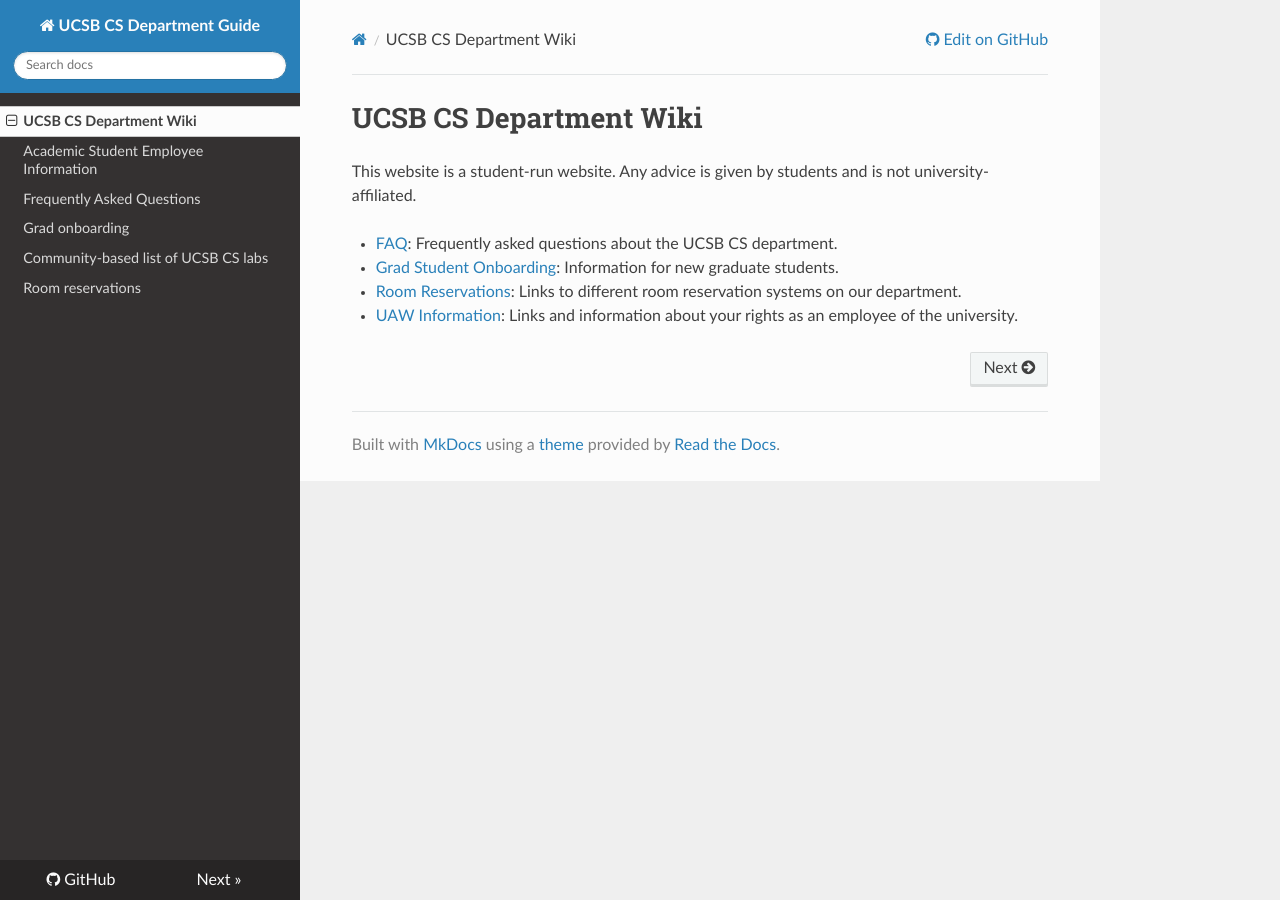
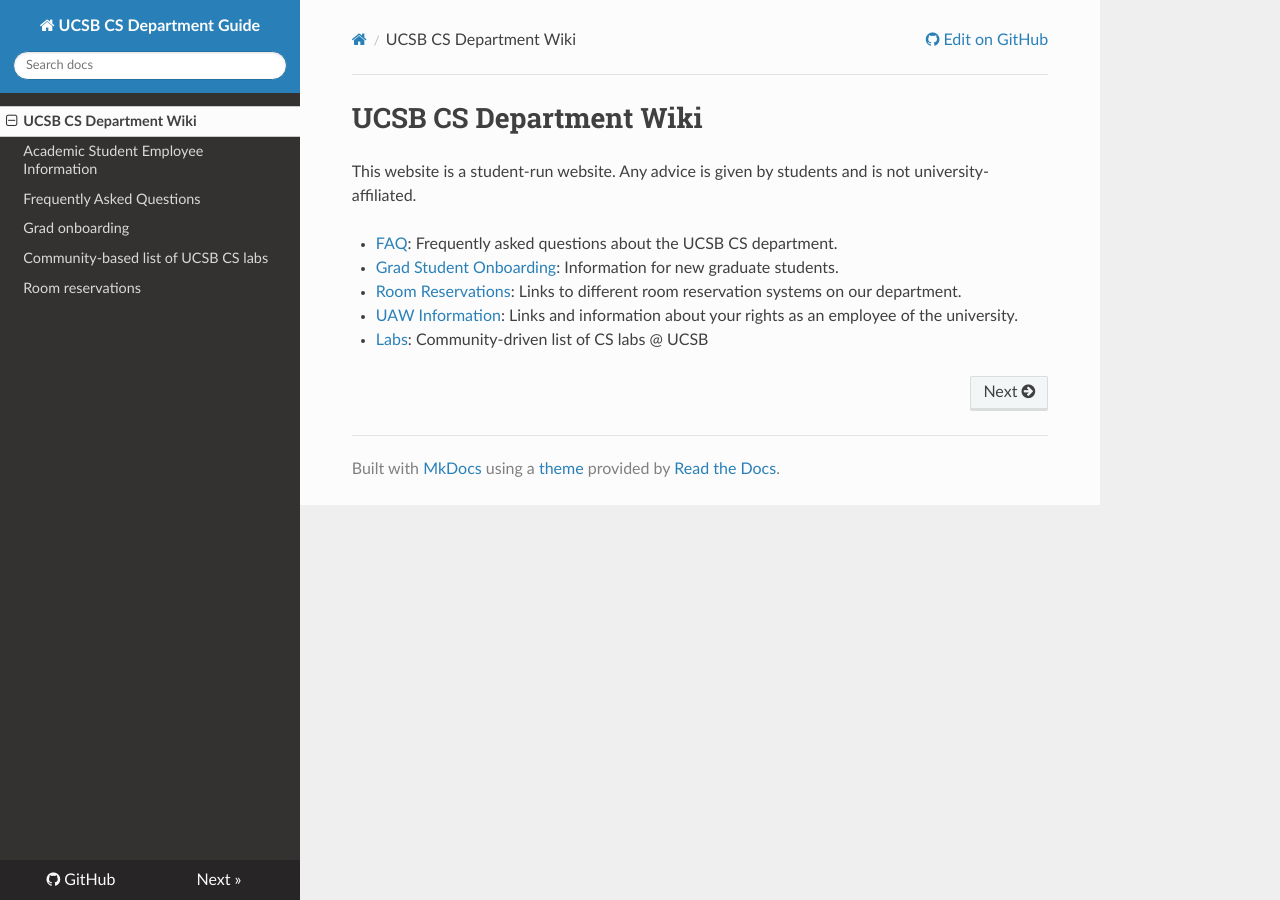
Before and after one commit to UCSB-CompSci-Grads/ucsb-compsci-grads.github.io, an MkDocs documentation site: the page built from wiki/README.md, in a window 1280 px wide. Built offline with MkDocs 1.6.1, drawn with Linux system fonts in a browser that asks for light colours; nearby versions of some CDN libraries.

Commit message:
Update README.md

```diff
--- a/wiki/README.md
+++ b/wiki/README.md
@@ -6,3 +6,4 @@ This website is a student-run website. Any advice is given by students and is no
 - [Grad Student Onboarding](grad_onboarding.md): Information for new graduate students.
 - [Room Reservations](reservations.md): Links to different room reservation systems on our department.
 - [UAW Information](ase.md): Links and information about your rights as an employee of the university.
+- [Labs](labs.md): Community-driven list of CS labs @ UCSB
```
